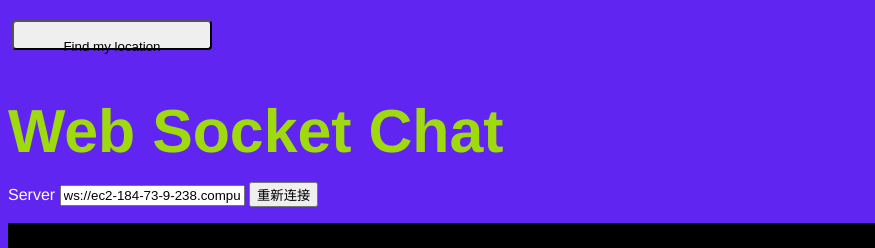
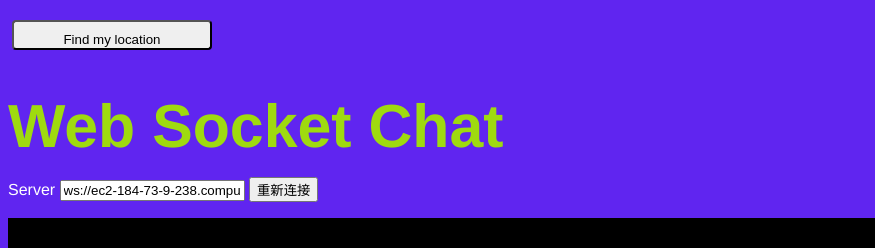
Before and after one commit to vitrum/node_123, a plain HTML site: page index.html in a window 1280 px wide. Shown: the top 248 px of the page, 0-875 px from the left. Drawn offline with nearby package versions, Linux system fonts and the light colour scheme.

Commit message:
Update index.html

```diff
--- a/index.html
+++ b/index.html
@@ -109,11 +109,10 @@
 
     #btnInit { background: -moz-linear-gradient(center bottom , #959595, #EFEFEF) repeat scroll 0 0 transparent;
     border-radius: 4px 4px 4px 4px;
-    height: 20px;
-    line-height: 30px;
+    line-height: 15px;
     height: 30px;
     margin: 4px 0 0 4px;
-    padding: 10px 4px;
+    padding: 10px;
     text-align: center;
     width: 200px;}
   </style>
```
